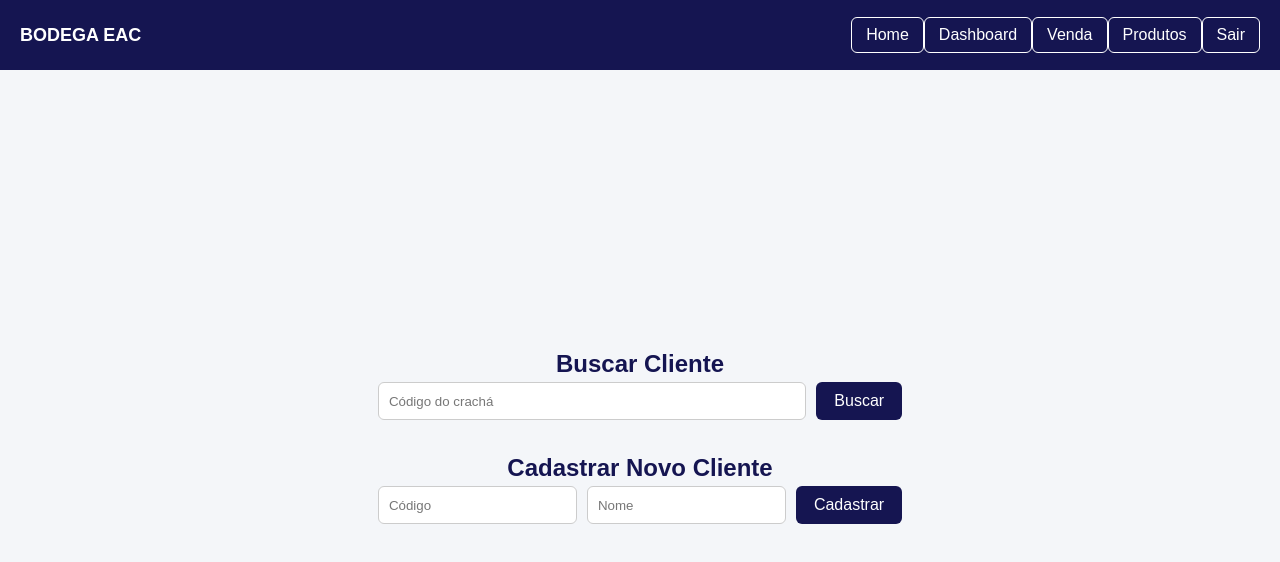
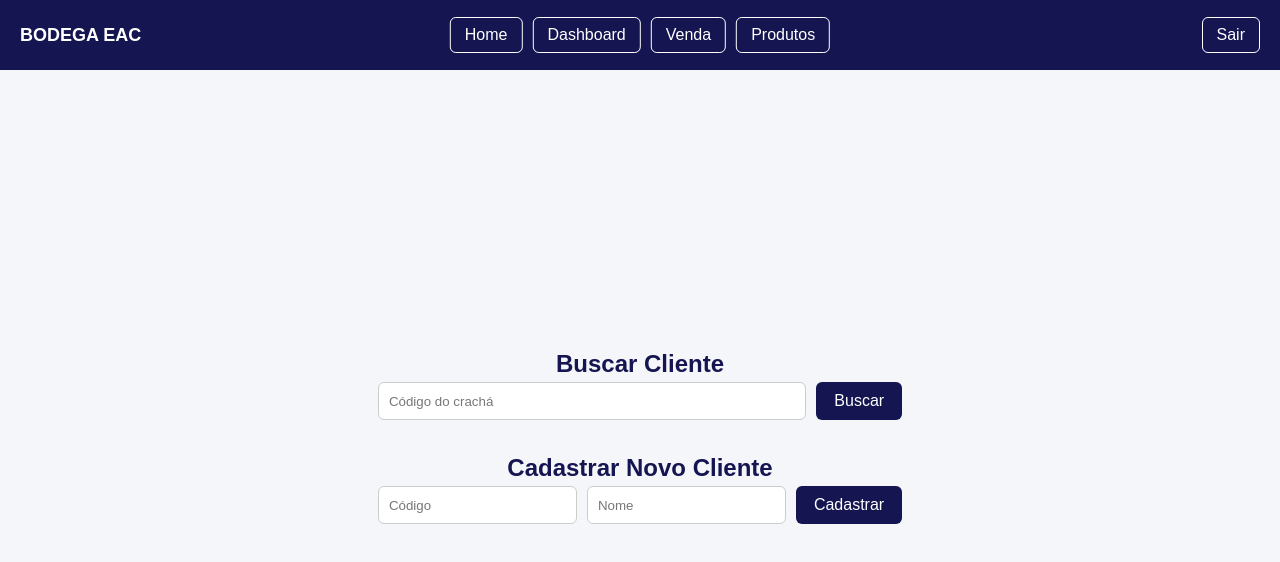
Before and after one commit to miniboxtrindade/minibox, a React (Vite) app: page /home in a window 1280 px wide. Shown: the top 562 px of the page. Built offline with nearby package versions, Linux system fonts and the light colour scheme.

Commit message:
ajustes visuais finos4

```diff
--- a/src/home/home.css
+++ b/src/home/home.css
@@ -343,3 +343,55 @@ input::placeholder {
 .btn-finalizar:active {
   transform: scale(0.97);
 }
+
+#home-bar {
+  position: fixed;
+  top: 0;
+  left: 0;
+  width: 100%;
+  height: 70px;
+
+  background-color: #151551;
+
+  display: flex;
+  align-items: center;
+  justify-content: space-between;
+
+  padding: 0 20px;
+}
+
+/* CENTRO */
+.nav-center {
+  position: absolute;
+  left: 50%;
+  transform: translateX(-50%);
+
+  display: flex;
+  gap: 10px;
+}
+
+/* DIREITA */
+.nav-right {
+  display: flex;
+}
+
+/* BOTÕES PADRÃO */
+#home-bar button {
+  background: transparent;
+  color: white;
+  border: 1px solid white;
+  border-radius: 6px;
+  padding: 8px 14px;
+  cursor: pointer;
+}
+
+/* BOTÃO SAIR DIFERENTE */
+.nav-right button {
+  border-color: #dc3545;
+  color: #dc3545;
+}
+
+.nav-right button:hover {
+  background: #dc3545;
+  color: white;
+}
--- a/src/home/home.tsx
+++ b/src/home/home.tsx
@@ -277,31 +277,21 @@ const Home = () => {
     <div className="home-page">
 
       <nav id="home-bar">
-        <div id="brand">BODEGA EAC</div>
-        <div id="options">
+  <div id="brand">BODEGA EAC</div>
 
-          <button onClick={() => navigate("/home")}>
-            Home
-          </button>
+  {/* MENU CENTRAL */}
+  <div className="nav-center">
+    <button onClick={() => navigate("/home")}>Home</button>
+    <button onClick={() => navigate("/dashboard")}>Dashboard</button>
+    <button onClick={() => navigate("/sale")}>Venda</button>
+    <button onClick={() => navigate("/product")}>Produtos</button>
+  </div>
 
-          <button onClick={() => navigate("/dashboard")}>
-            Dashboard
-          </button>
-
-          <button onClick={() => navigate("/sale")}>
-            Venda
-          </button>
-
-          <button onClick={() => navigate("/product")}>
-            Produtos
-          </button>
-
-          <button onClick={handleLogout}>
-            Sair
-          </button>
-
-        </div>
-      </nav>
+  {/* DIREITA */}
+  <div className="nav-right">
+    <button onClick={handleLogout}>Sair</button>
+  </div>
+</nav>
 
       <div className="home-content">
 
--- a/src/product/product.tsx
+++ b/src/product/product.tsx
@@ -126,7 +126,7 @@ export default function Product() {
 
         <div id="options">
           <button onClick={() => navigate("/home")}>Home</button>
-          <button onClick={() => navigate("/dashboard")}>DashBoard</button>
+          <button onClick={() => navigate("/dashboard")}>Dashboard</button>
           <button onClick={() => navigate("/sale")}>Venda</button>
           <button onClick={() => navigate("/product")}>Produtos</button>
           <button onClick={handleLogout}>Sair</button>
```
